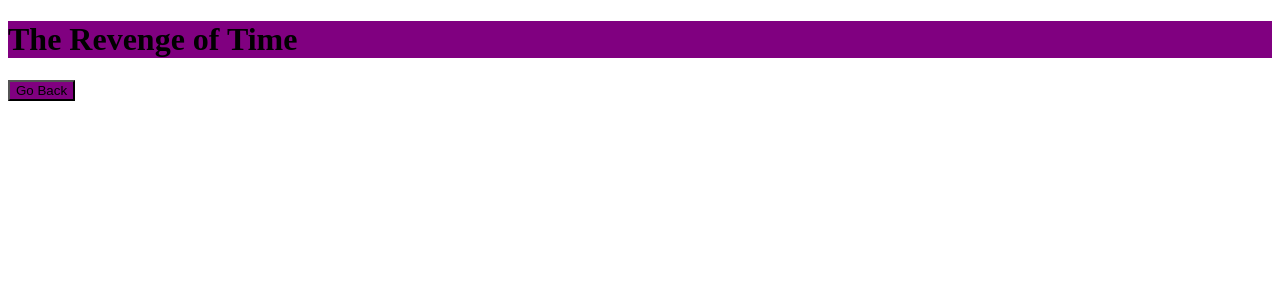
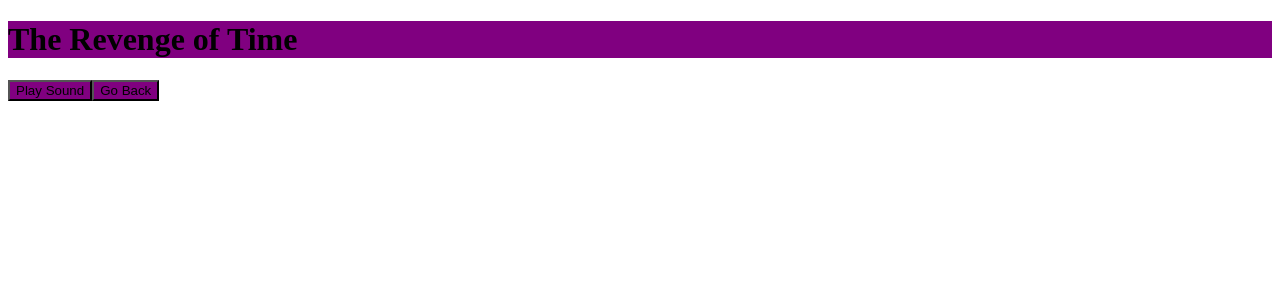
Before and after one commit to ChicoState/MuscleQuest, an Angular app in the folder muscle-quest-app/: page /sloane-lvl-one in a window 1280 px wide. Shown: the top 300 px of the page. Built offline with nearby package versions, Linux system fonts and the light colour scheme.

Commit message:
Add audio element to level

```diff
--- a/muscle-quest-app/src/app/sloane-lvl-one/sloane-lvl-one.component.html
+++ b/muscle-quest-app/src/app/sloane-lvl-one/sloane-lvl-one.component.html
@@ -1,2 +1,8 @@
 <h1>{{ title }}</h1>
+
+<button (click)="playSound()">Play Sound</button>
+<audio #myAudio>
+  <source src="../../assets/sounds/countdown1.wav" type="audio/mpeg" />
+</audio>
+
 <button type="button" (click)="goBack()">Go Back</button>
--- a/muscle-quest-app/src/app/sloane-lvl-one/sloane-lvl-one.component.ts
+++ b/muscle-quest-app/src/app/sloane-lvl-one/sloane-lvl-one.component.ts
@@ -1,4 +1,4 @@
-import { Component } from '@angular/core';
+import { Component, ViewChild, ElementRef } from '@angular/core';
 import { Location } from '@angular/common';
 
 @Component({
@@ -7,9 +7,17 @@ import { Location } from '@angular/common';
   styleUrls: ['./sloane-lvl-one.component.css'],
 })
 export class SloaneLvlOneComponent {
-  constructor(private location: Location) {}
+  constructor(private location: Location) {
+    this.audio = new ElementRef<HTMLAudioElement>(new Audio());
+  }
 
   title = 'The Revenge of Time';
+
+  @ViewChild('myAudio', { static: true }) audio: ElementRef<HTMLAudioElement>;
+
+  playSound() {
+    this.audio.nativeElement.play();
+  }
 
   goBack(): void {
     this.location.back();
```
